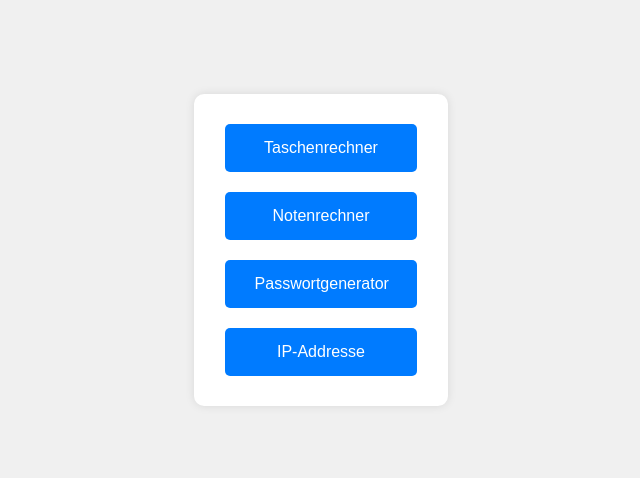
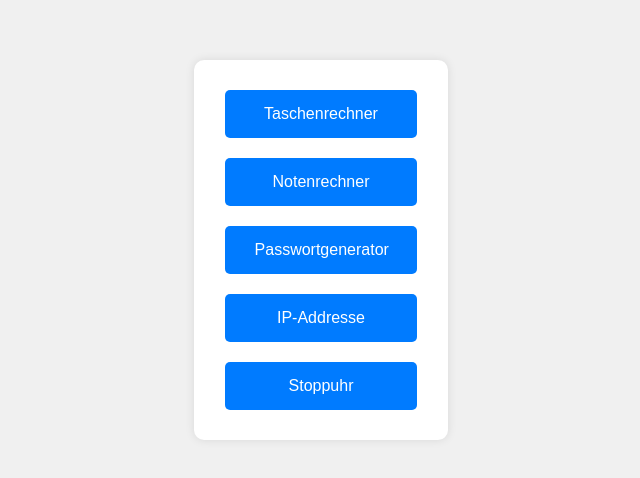
Before and after one commit to notenrechner/notenrechner.github.io, a plain HTML site: page index.html in a window 1280 px wide. Shown: the part 150-628 px from the top of the page, without its empty margins (319-959 px from the left). Drawn offline with Linux system fonts and the light colour scheme.

Commit message:
Update index.html

```diff
--- a/index.html
+++ b/index.html
@@ -43,7 +43,8 @@
         <button onclick="location.href='taschenrechner.html'">Taschenrechner</button> <br>
         <button onclick="location.href='notenrechner.html'">Notenrechner</button> <br>
         <button onclick="location.href='passwortgenerator.html'">Passwortgenerator</button> <br>
-        <button onclick="location.href='ip-addressenprüfer.html'">IP-Addresse</button>
+        <button onclick="location.href='ip-addressenprüfer.html'">IP-Addresse</button> <br>
+        <button onclick="location.href='stoppuhr.html'">Stoppuhr</button> <br>
     </div>
 </body>
 </html>
```
